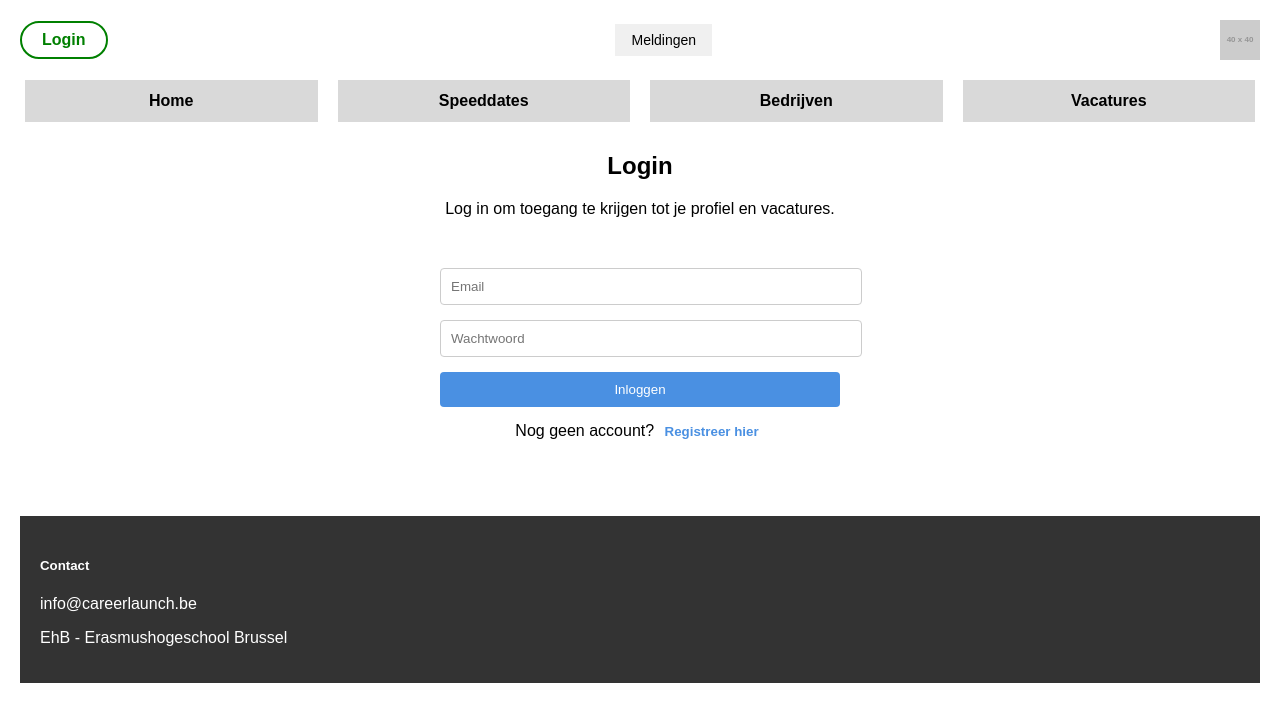
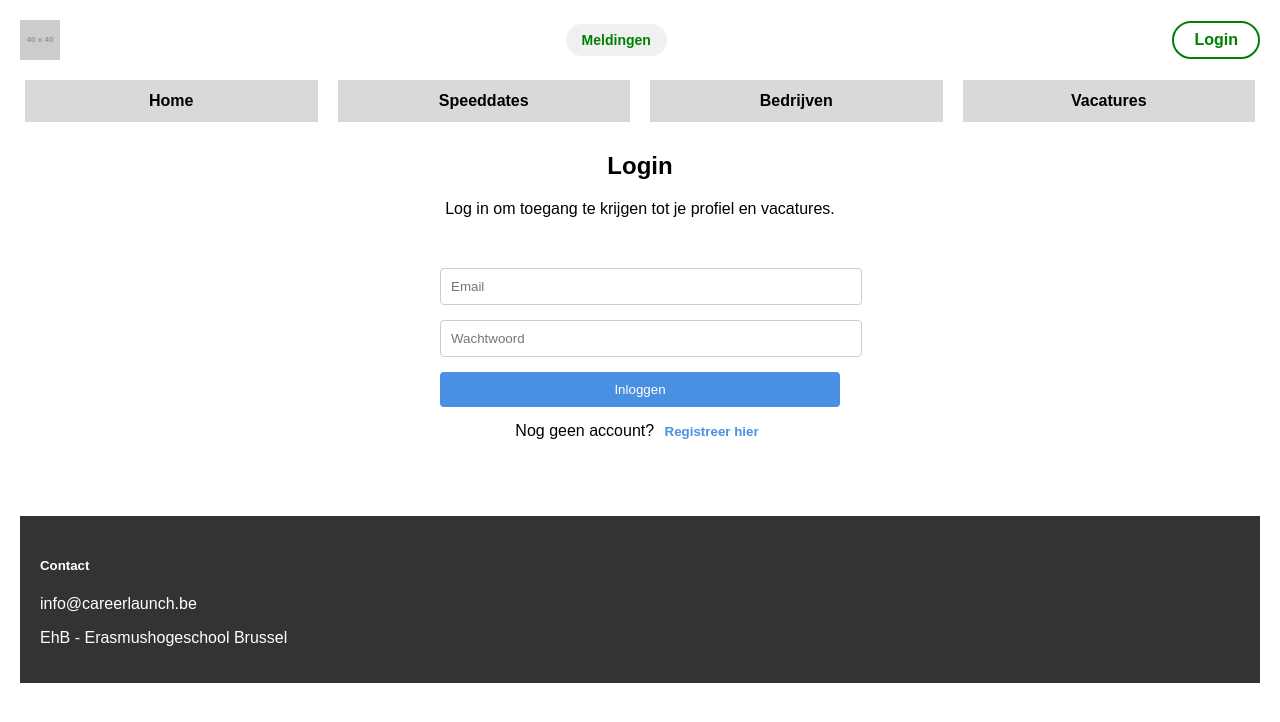
Before and after one commit to QuintenLauwers2005/Programming-Project, a React (Create React App) app in the folder Project-Code/Programming-project/frontend/: page /login in a window 1280 px wide. Shown: the top 722 px of the page. Built offline with nearby package versions, Linux system fonts and the light colour scheme.

Commit message:
Update Navbar
Het veranderen van plaats in de navbar tussen de logo en de login button

```diff
--- a/Project-Code/Programming-project/frontend/src/Components/Navbar.css
+++ b/Project-Code/Programming-project/frontend/src/Components/Navbar.css
@@ -35,16 +35,24 @@
     color: green;
     font-weight: bold;
     font-size: 16px;
+    order: 2;
 }
 
 .notificatie-btn {
-  background-color: #f0f0f0;
-  padding: 5px 10px;
-  border: none;
-    background-color: #f0f0f0;
-    padding: 8px 16px;
-    border: none;
-    font-size: 14px;
+  border: 2px solid green;
+  padding: 5px 15px;
+  border-radius: 20px;
+  background-color: white;
+  color: green;
+  font-weight: bold;
+    border: 2px solid green;
+    padding: 8px 20px;
+    border-radius: 20px;
+    background-color: white;
+    color: green;
+    font-weight: bold;
+    font-size: 16px;
+    order: 1;
 }
 
 .logo {
```
